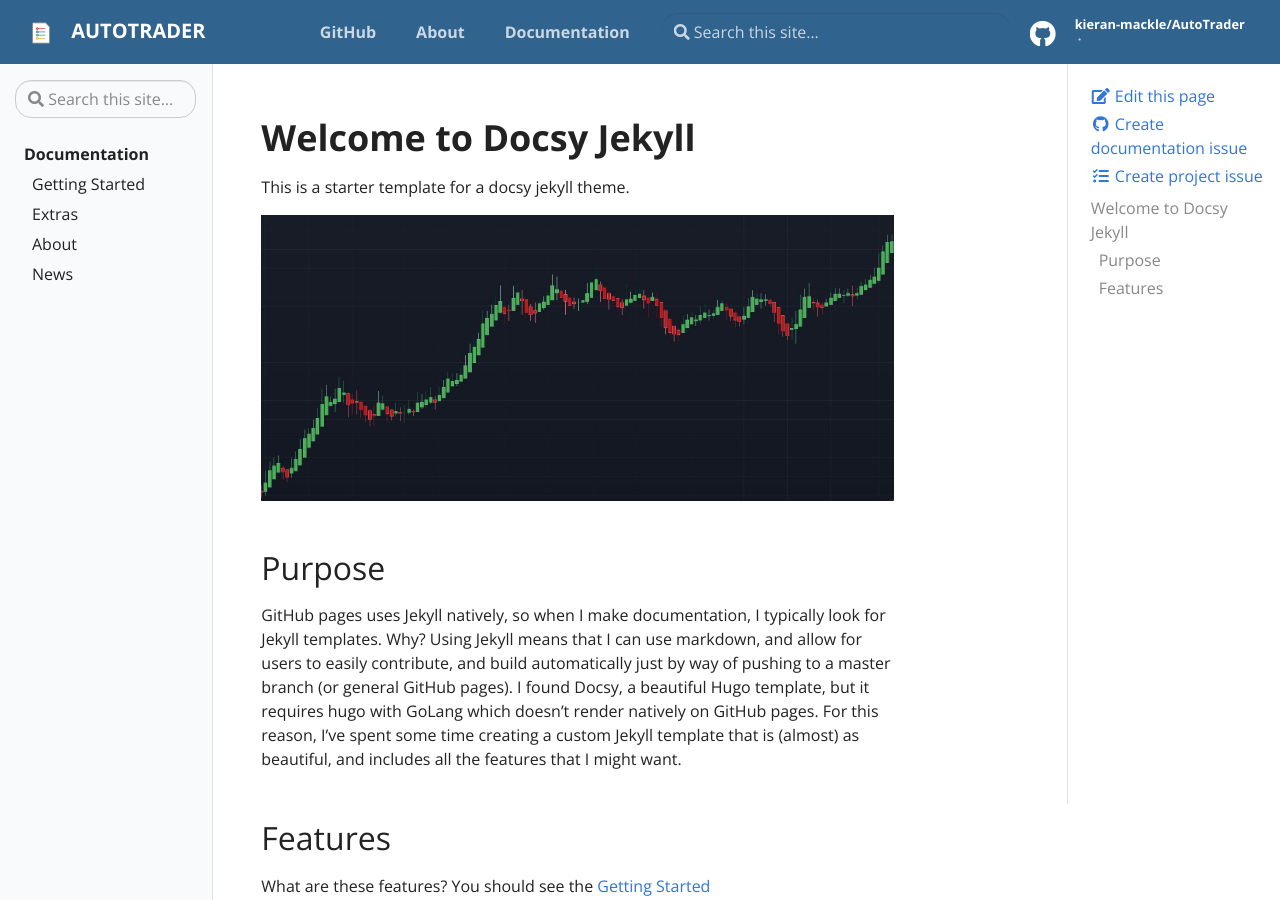
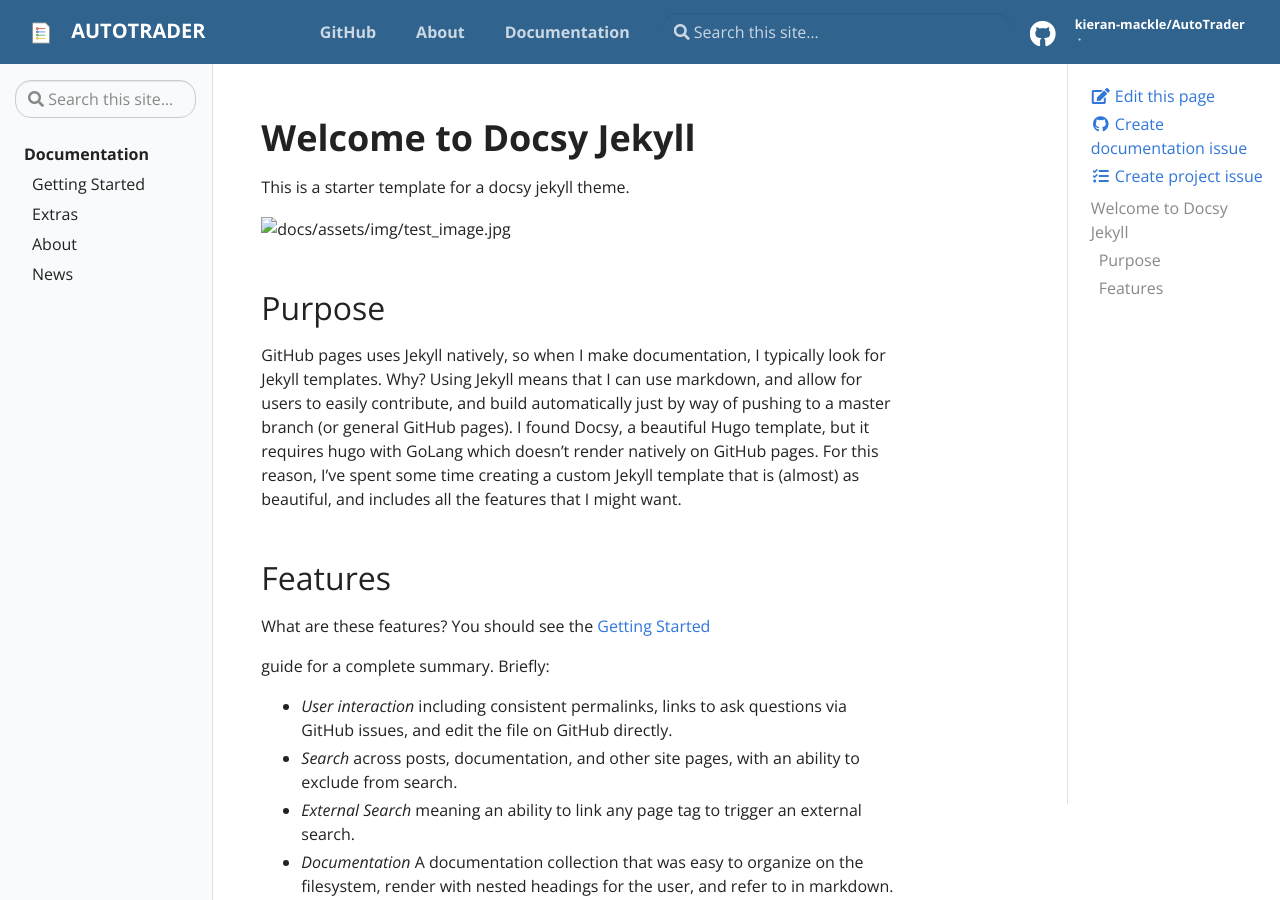
Before and after one commit to kieran-mackle/AutoTrader, a Jekyll site: the page built from docs/pages/index.md, in a window 1280 px wide and 900 px high. Built offline with Jekyll 4.4.1, drawn with Linux system fonts in a browser that asks for light colours.

Commit message:
Update index.md

```diff
--- a/docs/pages/index.md
+++ b/docs/pages/index.md
@@ -8,7 +8,7 @@
 
 This is a starter template for a docsy jekyll theme.
 
-![assets/img/test_image.jpg](assets/img/test_image.jpg)
+![docs/assets/img/test_image.jpg](docs/assets/img/test_image.jpg)
 
 ## Purpose
 
```
